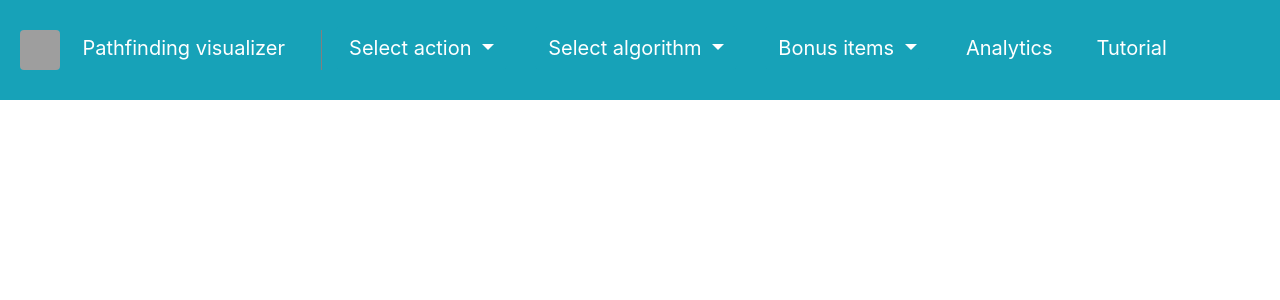
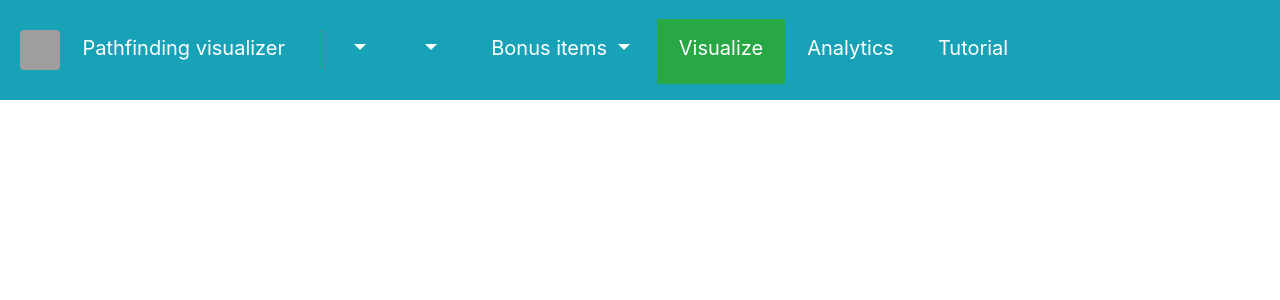
Before and after one commit to ajdinpasic/Pathfinding-visualizer, an Angular app in the folder angular-spa/: page / in a window 1280 px wide. Shown: the top 300 px of the page. Built offline with nearby package versions, Linux system fonts and the light colour scheme; grey boxes are pictures that could not be loaded.

Commit message:
disabling buttons property

```diff
--- a/angular-spa/src/app/components/grid-menu/grid-menu.component.css
+++ b/angular-spa/src/app/components/grid-menu/grid-menu.component.css
@@ -10,6 +10,12 @@ body {
 .navs-font:hover {
     background-color: #138496;
     border-color: 1px solid #117a8b;
+    color: #fff;
+}
+
+.disable-links {
+    pointer-events: none;
+    opacity: 0.65;
     color: #fff;
 }
 
--- a/angular-spa/src/app/components/grid-menu/grid-menu.component.html
+++ b/angular-spa/src/app/components/grid-menu/grid-menu.component.html
@@ -10,49 +10,52 @@
             <ul class="navbar-nav">
                 <li class="nav-item active">
                     <div class="dropdown mt-1">
-                        <button type="button" class="btn btn-info dropdown-toggle button-font" data-toggle="dropdown">
-                            Select action
+                        <button type="button" class="btn btn-info dropdown-toggle button-font" data-toggle="dropdown" [disabled]="menuDisabled">
+                            {{action}}
                         </button>
                         <div class="dropdown-menu">
-                            <a class="dropdown-item" href="#">Add walls</a>
-                            <a class="dropdown-item" href="#">Remove walls</a>
-                            <a class="dropdown-item" href="#">Change start node</a>
-                            <a class="dropdown-item" href="#">Change end node</a>
+                            <a class="dropdown-item" (click)="updateAction(1)">Add walls</a>
+                            <a class="dropdown-item" (click)="updateAction(2)">Remove walls</a>
+                            <a class="dropdown-item" (click)="updateAction(3)">Change start node</a>
+                            <a class="dropdown-item" (click)="updateAction(4)">Change end node</a>
                         </div>
                     </div>
 
                 </li>
                 <li class="nav-item active">
                     <div class="dropdown mt-1">
-                        <button type="button" class="btn btn-info dropdown-toggle button-font" data-toggle="dropdown">
-                            Select algorithm
+                        <button type="button" class="btn btn-info dropdown-toggle button-font" data-toggle="dropdown" [disabled]="menuDisabled">
+                            {{algo}}
                         </button>
                         <div class="dropdown-menu">
-                            <a class="dropdown-item" href="#">A*</a>
-                            <a class="dropdown-item" href="#">Dijkstra</a>
-                            <a class="dropdown-item" href="#">Breadth-first search</a>
+                            <a class="dropdown-item" (click)="updateAlgo(1)">A*</a>
+                            <a class="dropdown-item" (click)="updateAlgo(2)">Dijkstra</a>
+                            <a class="dropdown-item" (click)="updateAlgo(3)">Breadth-first search</a>
                         </div>
                     </div>
 
                 </li>
                 <li class="nav-item active">
                     <div class="dropdown mt-1">
-                        <button type="button" class="btn btn-info dropdown-toggle button-font" data-toggle="dropdown">
+                        <button type="button" class="btn btn-info dropdown-toggle button-font" data-toggle="dropdown" [disabled]="menuDisabled">
                             Bonus items
                         </button>
                         <div class="dropdown-menu">
-                            <a class="dropdown-item" href="#">Random walls</a>
-                            <a class="dropdown-item" href="#">Sample maze#1</a>
-                            <a class="dropdown-item" href="#">Sample maze#2</a>
-                            <a class="dropdown-item" href="#">Sample maze#3</a>
+                            <a class="dropdown-item">Random walls</a>
+                            <a class="dropdown-item">Sample maze#1</a>
+                            <a class="dropdown-item">Sample maze#2</a>
+                            <a class="dropdown-item">Sample maze#3</a>
                         </div>
                     </div>
                 </li>
-                <li class="nav-item active navs-font">
-                    <a class="nav-link" href="#">Analytics</a>
+                <li class="nav-item active navs-font bg-success" *ngIf="algo !='Select algorithm'" >
+                    <a class="nav-link" [ngClass]="{'disable-links' : menuDisabled}">Visualize</a>
                 </li>
                 <li class="nav-item active navs-font">
-                    <a class="nav-link" href="#">Tutorial</a>
+                    <a class="nav-link" [ngClass]="{'disable-links' : menuDisabled}">Analytics</a>
+                </li>
+                <li class="nav-item active navs-font">
+                    <a class="nav-link"[ngClass]="{'disable-links' : menuDisabled}">Tutorial</a>
                 </li>
             </ul>
         </div>
```
